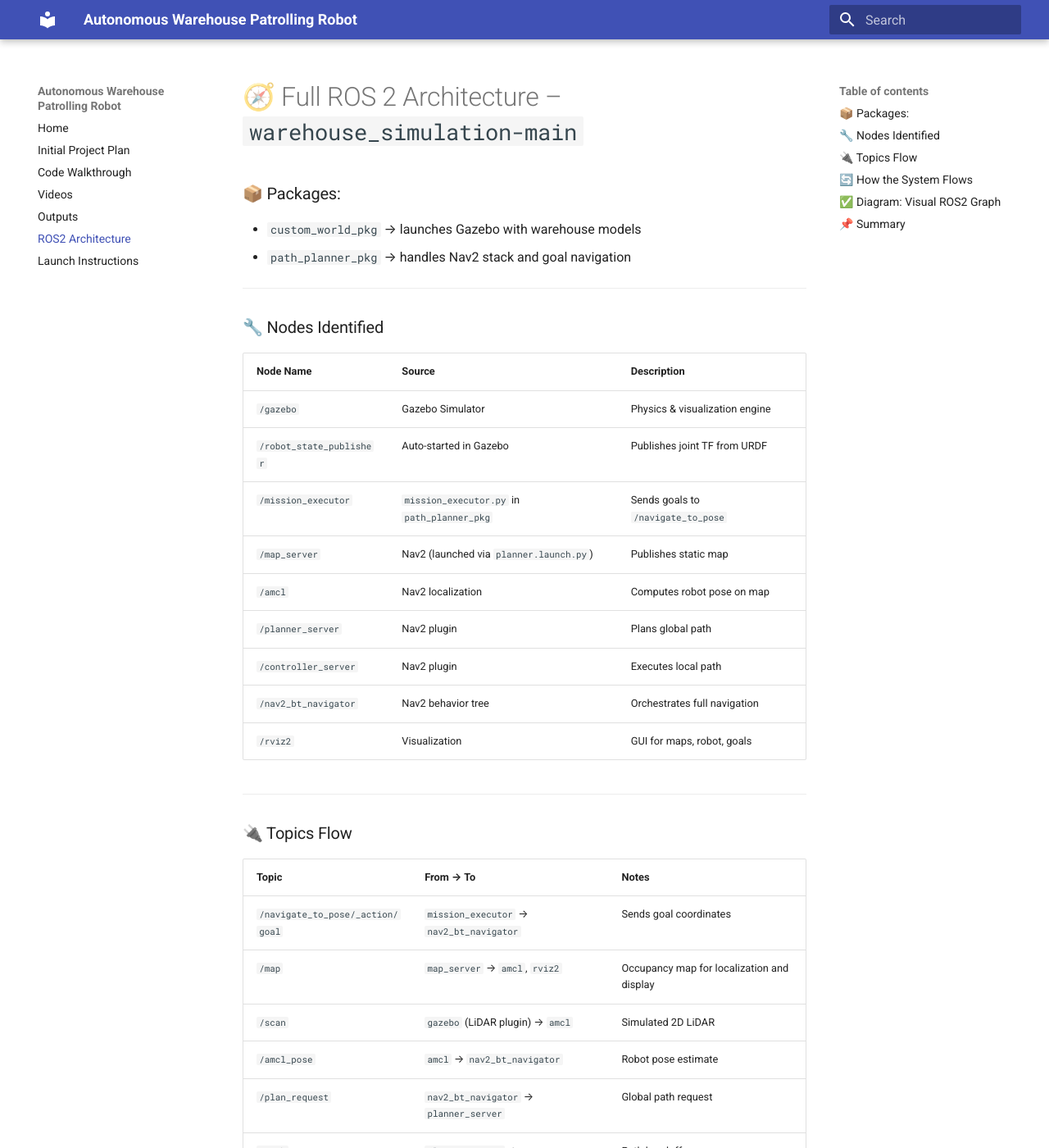
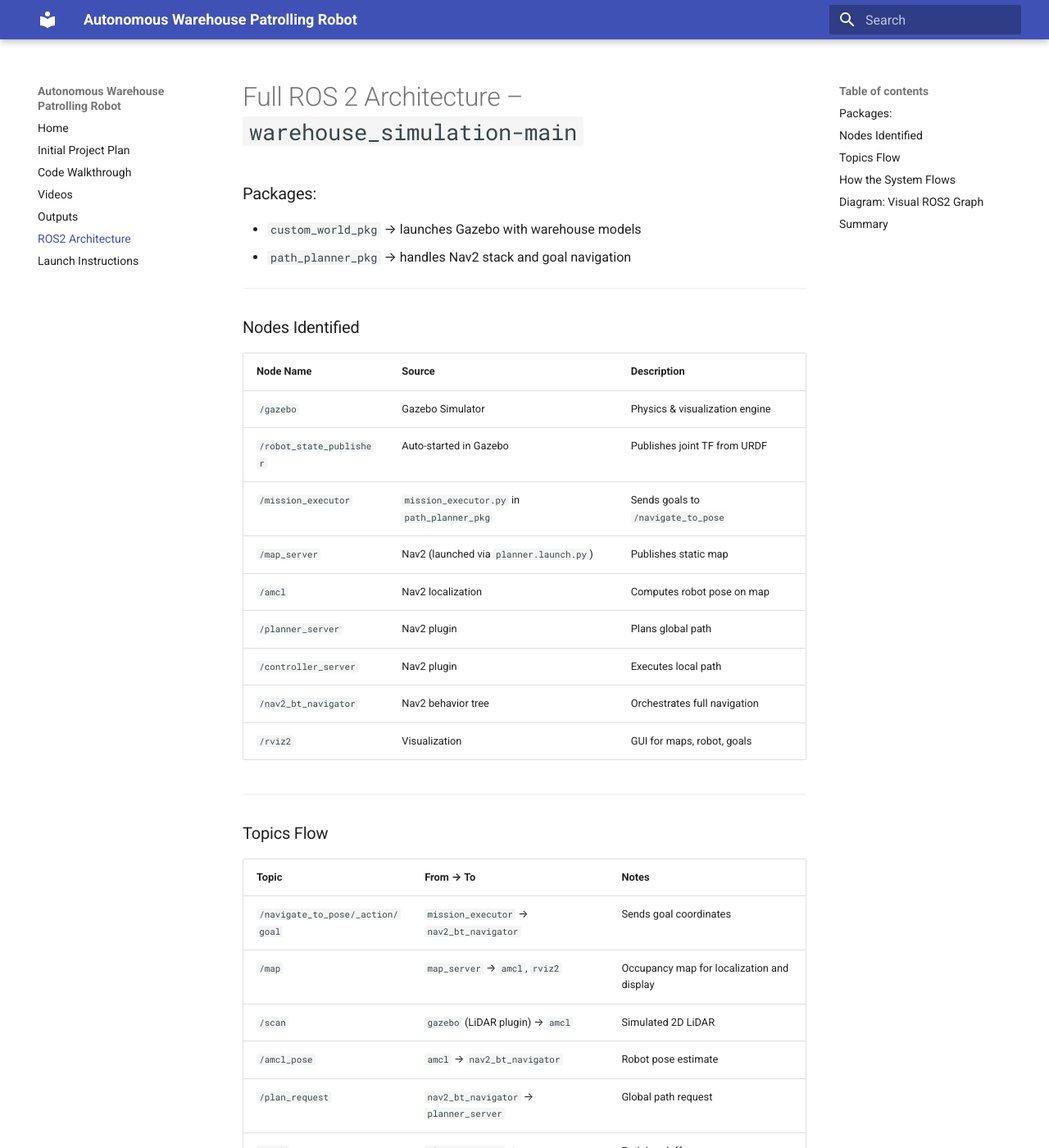
Before and after one commit to ASU-RAS598-2025-S-Team08/RAS598-2025-S-Team08.github.io, an MkDocs documentation site: the page built from docs/ros2_architecture.md, in a window 1280 px wide and 1400 px high. Shown: the whole window at 82% size. Built offline with MkDocs 1.6.1 and Material for MkDocs 9.7.7, drawn with Linux system fonts in a browser that asks for light colours; some of the changed text lies outside the part shown.

````diff
--- a/docs/ros2_architecture.md
+++ b/docs/ros2_architecture.md
@@ -1,13 +1,13 @@
 
-# 🧭 Full ROS 2 Architecture – `warehouse_simulation-main`
+# Full ROS 2 Architecture – `warehouse_simulation-main`
 
-### 📦 Packages:
+### Packages:
 - `custom_world_pkg` → launches Gazebo with warehouse models
 - `path_planner_pkg` → handles Nav2 stack and goal navigation
 
 ---
 
-### 🔧 Nodes Identified
+### Nodes Identified
 
 | Node Name              | Source                                 | Description |
 |------------------------|----------------------------------------|-------------|
@@ -23,7 +23,7 @@
 
 ---
 
-### 🔌 Topics Flow
+### Topics Flow
 
 | Topic                            | From → To                         | Notes |
 |----------------------------------|-----------------------------------|-------|
@@ -40,7 +40,7 @@
 
 ---
 
-## 🔄 How the System Flows
+## How the System Flows
 
 ```text
 [mission_executor.py]
@@ -57,13 +57,13 @@
 
 ---
 
-## ✅ Diagram: Visual ROS2 Graph
+## Diagram: Visual ROS2 Graph
 
 📷 ![ROS2 Architecture Diagram](assets/ros2nodearch.png)
 
 ---
 
-## 📌 Summary
+## Summary
 
 The simulation launches:
 - A robot inside a Gazebo warehouse
````
